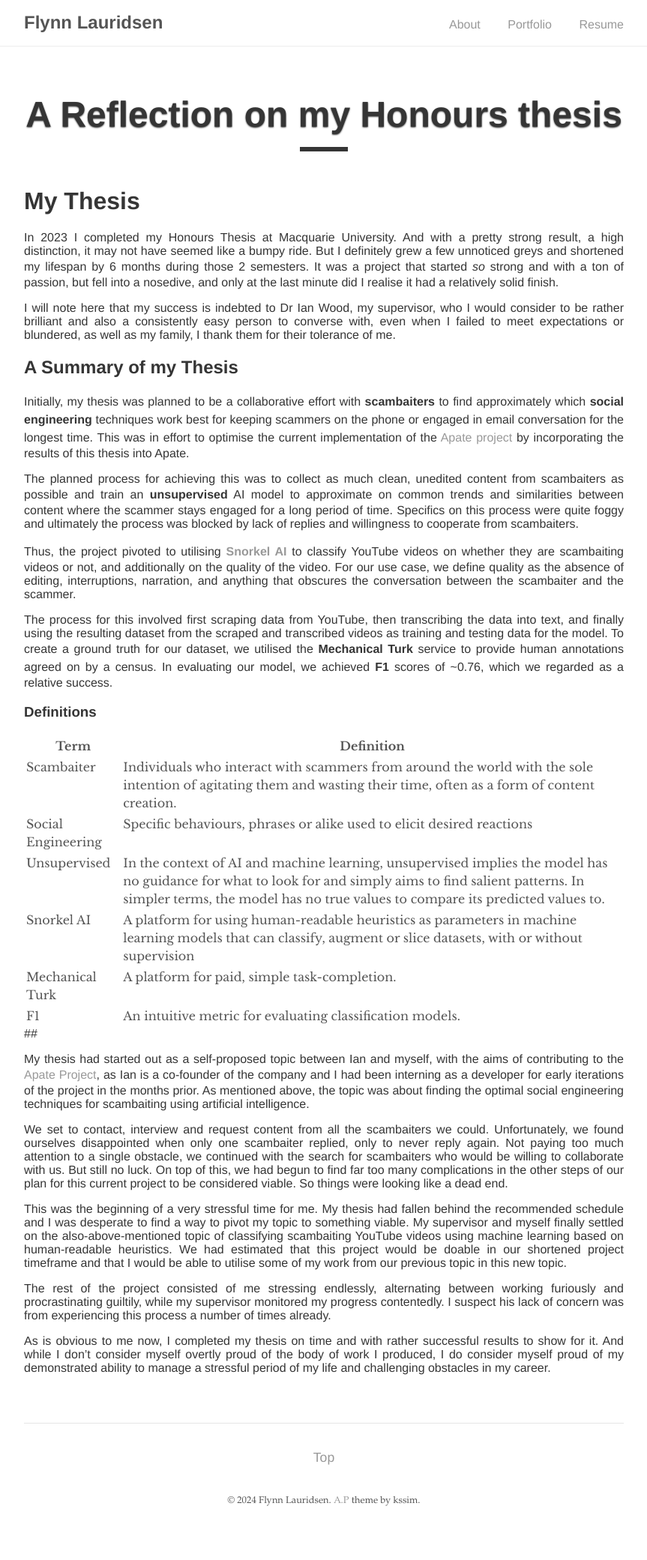
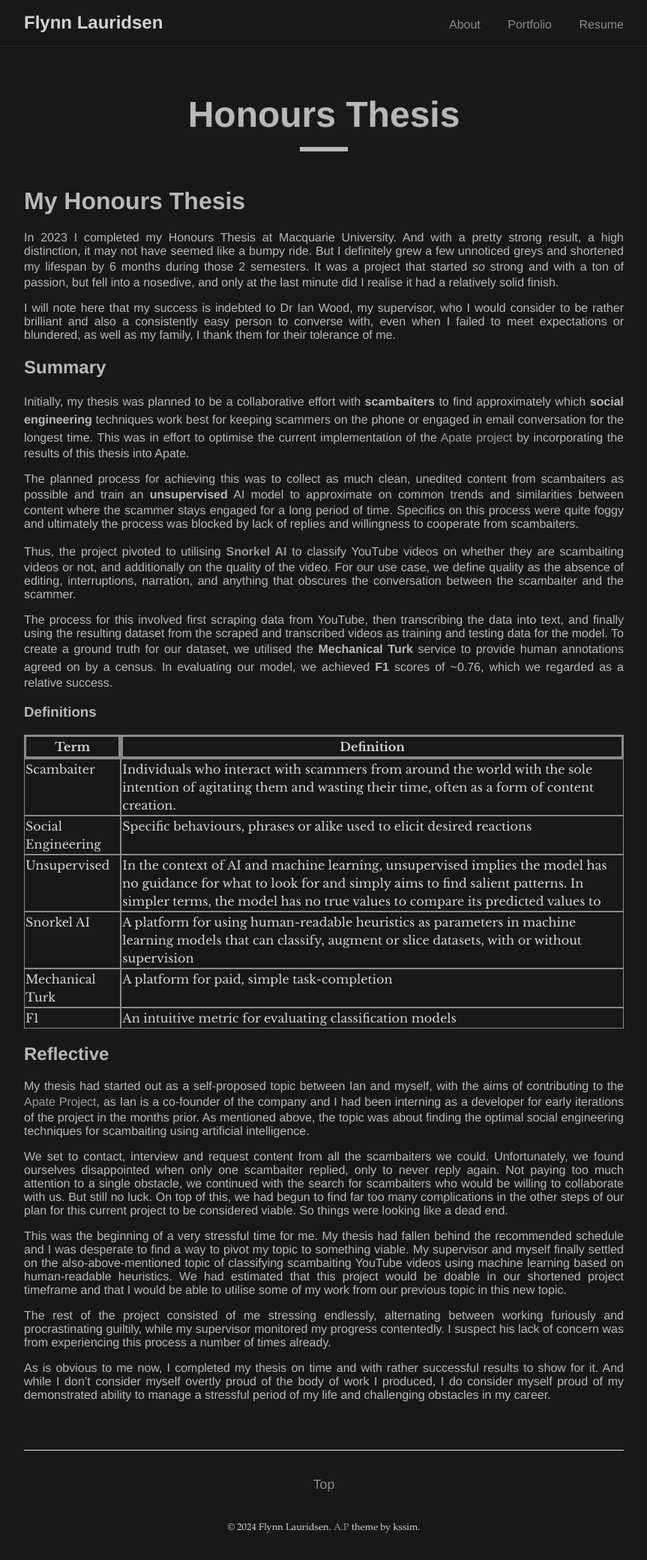
Before and after one commit to monkmonk99/monkmonk99.github.io, a Jekyll site: the page built from _posts/2024-02-28-Thesis_Reflective.md, in a window 1280 px wide. Shown: the whole page at 75% size, without its empty margins (208-1071 px from the left). Built offline with Jekyll 4.4.1, drawn with Linux system fonts in a browser that asks for light colours; before the commit the page ends 2045 px from its top, so only the background shows below that.

Commit message:
Converted site to darkmode and edited post

```diff
--- a/_posts/2024-02-28-Thesis_Reflective.md
+++ b/_posts/2024-02-28-Thesis_Reflective.md
@@ -1,17 +1,18 @@
 ---
 layout: post
-title:  "A Reflection on my Honours thesis"
-info: "Education"
-tech : "ai/python"
-type: Reflection
+title:  "Honours Thesis"
+info: "A summary of the project and a very short reflective"
+tech : "AI, Python"
+type: Blog
 ---
 
-# My Thesis
+# My Honours Thesis
 
 In 2023 I completed my Honours Thesis at Macquarie University. And with a pretty strong result, a high distinction, it may not have seemed like a bumpy ride. But I definitely grew a few unnoticed greys and shortened my lifespan by 6 months during those 2 semesters. It was a project that started *so* strong and with a ton of passion, but fell into a nosedive, and only at the last minute did I realise it had a relatively solid finish.
 
 I will note here that my success is indebted to Dr Ian Wood, my supervisor, who I would consider to be rather brilliant and also a consistently easy person to converse with, even when I failed to meet expectations or blundered, as well as my family, I thank them for their tolerance of me.
-## A Summary of my Thesis
+
+## Summary
 
 Initially, my thesis was planned to be a collaborative effort with **scambaiters** to find approximately which **social engineering** techniques work best for keeping scammers on the phone or engaged in email conversation for the longest time. This was in effort to optimise the current implementation of the [Apate project](https://apate.ai) by incorporating the results of this thesis into Apate.
 
@@ -23,16 +24,16 @@ The process for this involved first scraping data from YouTube, then transcribin
 
 ### Definitions
 
-| Term               | Definition                                                                                                                                                                                                                                  |
-| ------------------ | ------------------------------------------------------------------------------------------------------------------------------------------------------------------------------------------------------------------------------------------- |
-| Scambaiter         | Individuals who interact with scammers from around the world with the sole intention of agitating them and wasting their time, often as a form of content creation.                                                                         |
-| Social Engineering | Specific behaviours, phrases or alike used to elicit desired reactions                                                                                                                                                                      |
-| Unsupervised       | In the context of AI and machine learning, unsupervised implies the model has no guidance for what to look for and simply aims to find salient patterns. In simpler terms, the model has no true values to compare its predicted values to. |
-| Snorkel AI         | A platform for using human-readable heuristics as parameters in machine learning models that can classify, augment or slice datasets, with or without supervision                                                                           |
-| Mechanical Turk    | A platform for paid, simple task-completion.                                                                                                                                                                                                |
-| F1                 | An intuitive metric for evaluating classification models.                                                                                                                                                                                   |
+| Term               | Definition                                                                                                                                                                                                                                 |
+| ------------------ | ------------------------------------------------------------------------------------------------------------------------------------------------------------------------------------------------------------------------------------------ |
+| Scambaiter         | Individuals who interact with scammers from around the world with the sole intention of agitating them and wasting their time, often as a form of content creation.                                                                        |
+| Social Engineering | Specific behaviours, phrases or alike used to elicit desired reactions                                                                                                                                                                     |
+| Unsupervised       | In the context of AI and machine learning, unsupervised implies the model has no guidance for what to look for and simply aims to find salient patterns. In simpler terms, the model has no true values to compare its predicted values to |
+| Snorkel AI         | A platform for using human-readable heuristics as parameters in machine learning models that can classify, augment or slice datasets, with or without supervision                                                                          |
+| Mechanical Turk    | A platform for paid, simple task-completion                                                                                                                                                                                                |
+| F1                 | An intuitive metric for evaluating classification models                                                                                                                                                                                   |
 
-##
+## Reflective
 
 My thesis had started out as a self-proposed topic between Ian and myself, with the aims of contributing to the [Apate Project](https://apate.ai), as Ian is a co-founder of the company and I had been interning as a developer for early iterations of the project in the months prior. As mentioned above, the topic was about finding the optimal social engineering techniques for scambaiting using artificial intelligence.
 
--- a/_sass/base/_base.scss
+++ b/_sass/base/_base.scss
@@ -8,6 +8,7 @@ body {
   color: $default-color;
   margin: 0;
   padding: 0;
+  background-color: $background-color;
 }
 
 html {
@@ -76,3 +77,16 @@ img {
 td {
   vertical-align: top;
 }
+
+table {
+  border-spacing: 0;
+  td {
+    border: 1px solid $default-tint;
+  }
+
+  th {
+    border: 3px solid $default-tint;
+  }
+
+
+}
--- a/_sass/base/_variables.scss
+++ b/_sass/base/_variables.scss
@@ -1,13 +1,14 @@
 // Colors
-$default-color: #555;
-$default-shade: #353535;
-$default-tint: #aaa;
+$default-color: #d4d4d4;
+$default-shade: #b8b8b8;
+$default-tint: #8a8a8a;
 $grey-1: #979797;
 $grey-2: #e5e5e5;
 $grey-3: #f9f9f9;
 $white: #fff;
-$shadow-color: rgba(0, 0, 0, .2);
+$shadow-color: rgba(241, 241, 241, 0.2);
 $code-color: #bf616a;
+$background-color: #181818;
 
 // Fonts
 $serif-primary: 'Libre Baskerville', 'Times New Roman', Times, serif;
--- a/_sass/layouts/_home.scss
+++ b/_sass/layouts/_home.scss
@@ -17,7 +17,7 @@
       .title {
         font-size: 1.5rem;
         font-weight: bold;
-        color: black;
+        color: $default-color;
       }
       .description {
         font-size: 1rem;
```
Also changed, not shown: index.md (+1 -1 lines), 1 other file.
